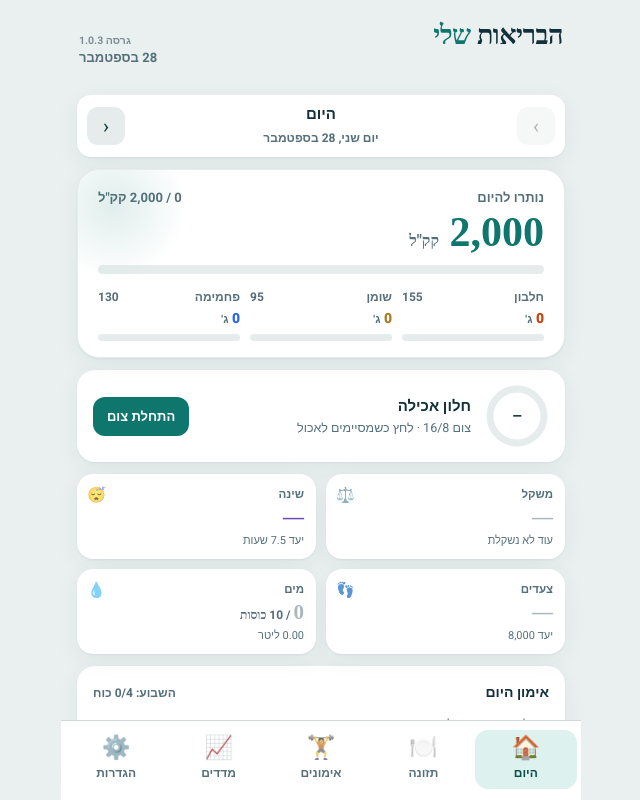
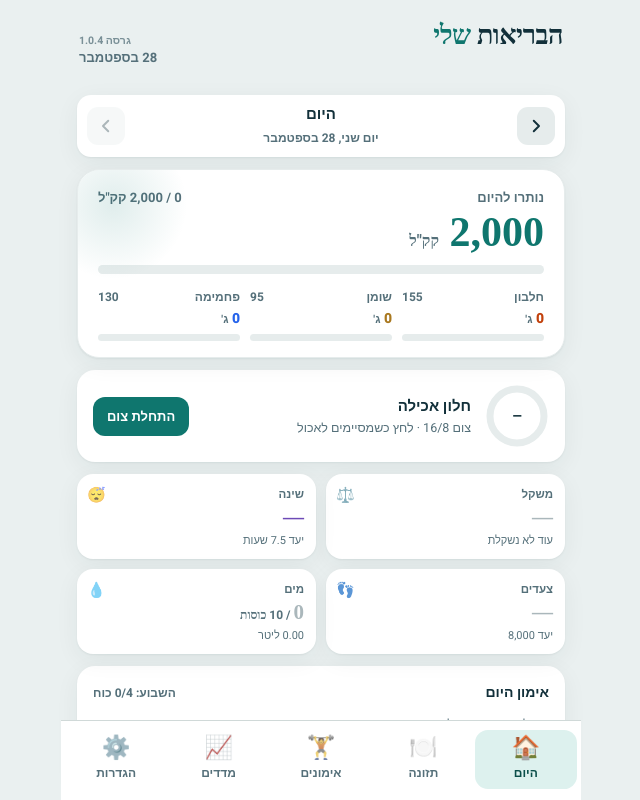
Before and after one commit to mbbtower4-boop/my-health, a website: page index.html in a window 1280 px wide. Shown: the top 800 px of the page, without its empty margins (319-959 px from the left). Drawn offline with Linux system fonts and the light colour scheme; a web font is replaced by a local one.

Commit message:
Day nav: previous day on the right, next day on the left, SVG chevrons (v1.0.4)
Co-Authored-By: Claude Opus 5.5 <noreply@anthropic.com>

```diff
--- a/index.html
+++ b/index.html
@@ -50,7 +50,7 @@
 
   /* day navigator */
   .dnav{display:flex;align-items:center;gap:10px;background:var(--card);border-radius:14px;padding:8px 10px;box-shadow:var(--shadow);margin:4px 0 12px}
-  .dnav button{width:38px;height:38px;flex:0 0 38px;border:none;background:var(--line-soft);border-radius:11px;font-size:20px;color:var(--ink);cursor:pointer;font-family:inherit}
+  .dnav button{width:38px;height:38px;flex:0 0 38px;border:none;background:var(--line-soft);border-radius:11px;font-size:20px;color:var(--ink);cursor:pointer;font-family:inherit;display:grid;place-items:center}
   .dnav button:disabled{opacity:.35}
   .dnav .mid{flex:1;text-align:center;cursor:pointer}
   .dnav .mid b{display:block;font-size:15px;font-weight:800}
@@ -414,7 +414,7 @@
 </div>
 
 <script>
-const APP_VERSION='1.0.3';
+const APP_VERSION='1.0.4';
 /* ---------- אחסון ---------- */
 const KEY='my-health-v1';
 let db={};
@@ -553,13 +553,16 @@ let cur='today';
 function renderNav(){document.getElementById('nav').innerHTML=NAV.map(([k,ic,lb])=>`<button data-v="${k}" class="${k===cur?'on':''}" onclick="go('${k}')"><span class="ic">${ic}</span><span class="lb">${lb}</span></button>`).join('');}
 function go(v){cur=v;document.querySelectorAll('.view').forEach(s=>s.classList.remove('on'));document.getElementById('v-'+v).classList.add('on');document.querySelectorAll('nav button').forEach(b=>b.classList.toggle('on',b.dataset.v===v));render();window.scrollTo(0,0);}
 function render(){({today:renderToday,food:renderFood,train:renderTrain,stats:renderStats,settings:renderSettings})[cur]();}
+/* חצים כ-SVG (לא תווי ‹ › שהדפדפן עלול להפוך ב-RTL) */
+const CHEV_R='<svg width="18" height="18" viewBox="0 0 24 24" fill="none" stroke="currentColor" stroke-width="2.6" stroke-linecap="round" stroke-linejoin="round"><path d="M9 5l7 7-7 7"/></svg>';
+const CHEV_L='<svg width="18" height="18" viewBox="0 0 24 24" fill="none" stroke="currentColor" stroke-width="2.6" stroke-linecap="round" stroke-linejoin="round"><path d="M15 5l-7 7 7 7"/></svg>';
 function dayNav(){
-  /* RTL: הכפתור הראשון מוצג בימין. חץ ימינה (›) = יום הבא, חץ שמאלה (‹) = יום קודם */
+  /* RTL: הכפתור הראשון מוצג בימין. ימין = יום קודם (חץ ימינה), שמאל = יום הבא (חץ שמאלה) */
   const isToday=selDay===todayKey();
-  return `<div class="dnav"><button onclick="setSel('${shiftDay(selDay,1)}')" ${isToday?'disabled':''} title="יום הבא">›</button>
+  return `<div class="dnav"><button onclick="setSel('${shiftDay(selDay,-1)}')" title="יום קודם" aria-label="יום קודם">${CHEV_R}</button>
     <div class="mid" onclick="setSel('${todayKey()}')"><b>${isToday?'היום':dayLabel(selDay)}</b><small>${isToday?dayLabel(selDay):''}</small></div>
     ${isToday?'':`<button class="today" onclick="setSel('${todayKey()}')">היום</button>`}
-    <button onclick="setSel('${shiftDay(selDay,-1)}')" title="יום קודם">‹</button></div>`;
+    <button onclick="setSel('${shiftDay(selDay,1)}')" ${isToday?'disabled':''} title="יום הבא" aria-label="יום הבא">${CHEV_L}</button></div>`;
 }
 function setSel(k){selDay=k;render();}
 
--- a/package.json
+++ b/package.json
@@ -1,6 +1,6 @@
 {
   "name": "my-health",
-  "version": "1.0.3",
+  "version": "1.0.4",
   "private": true,
   "description": "הבריאות שלי — מעקב משקל, תזונה, אימונים ושינה (קובץ HTML יחיד)"
 }
```
Also changed, not shown: CHANGELOG.md.
